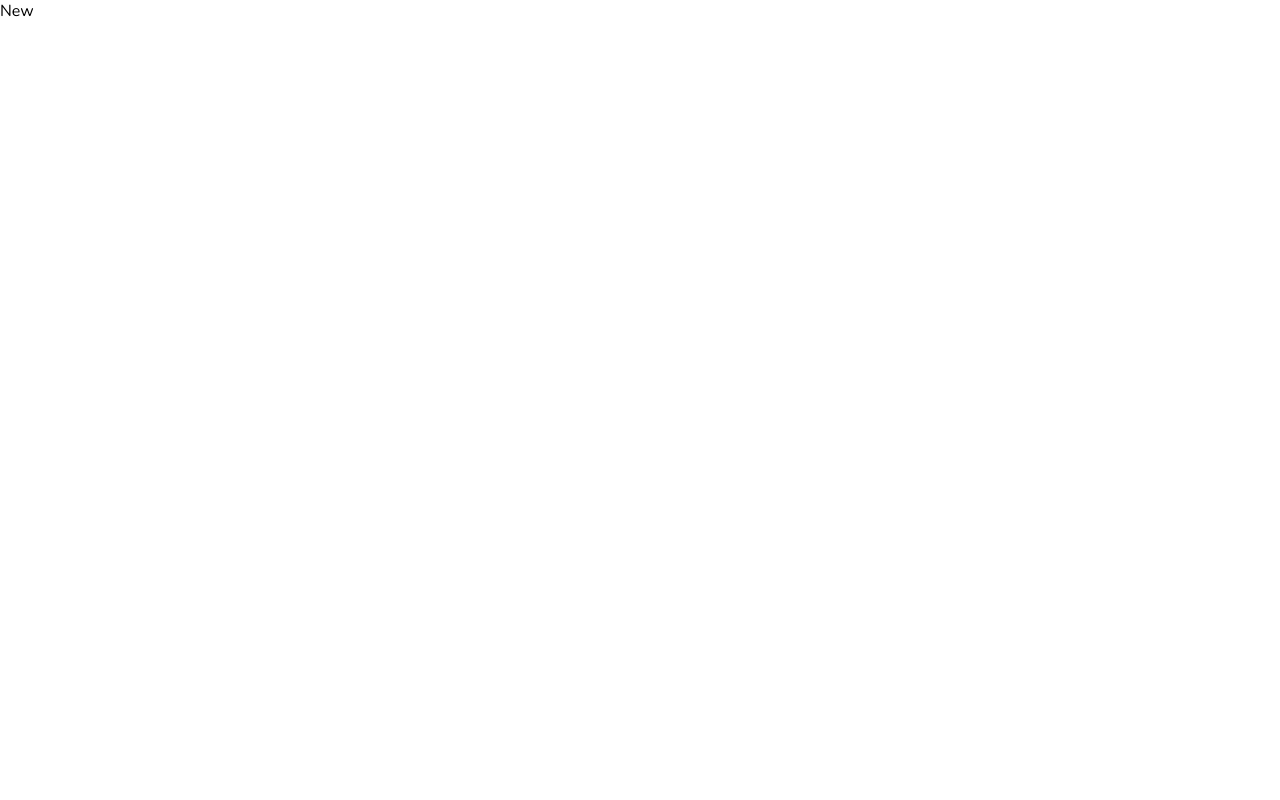
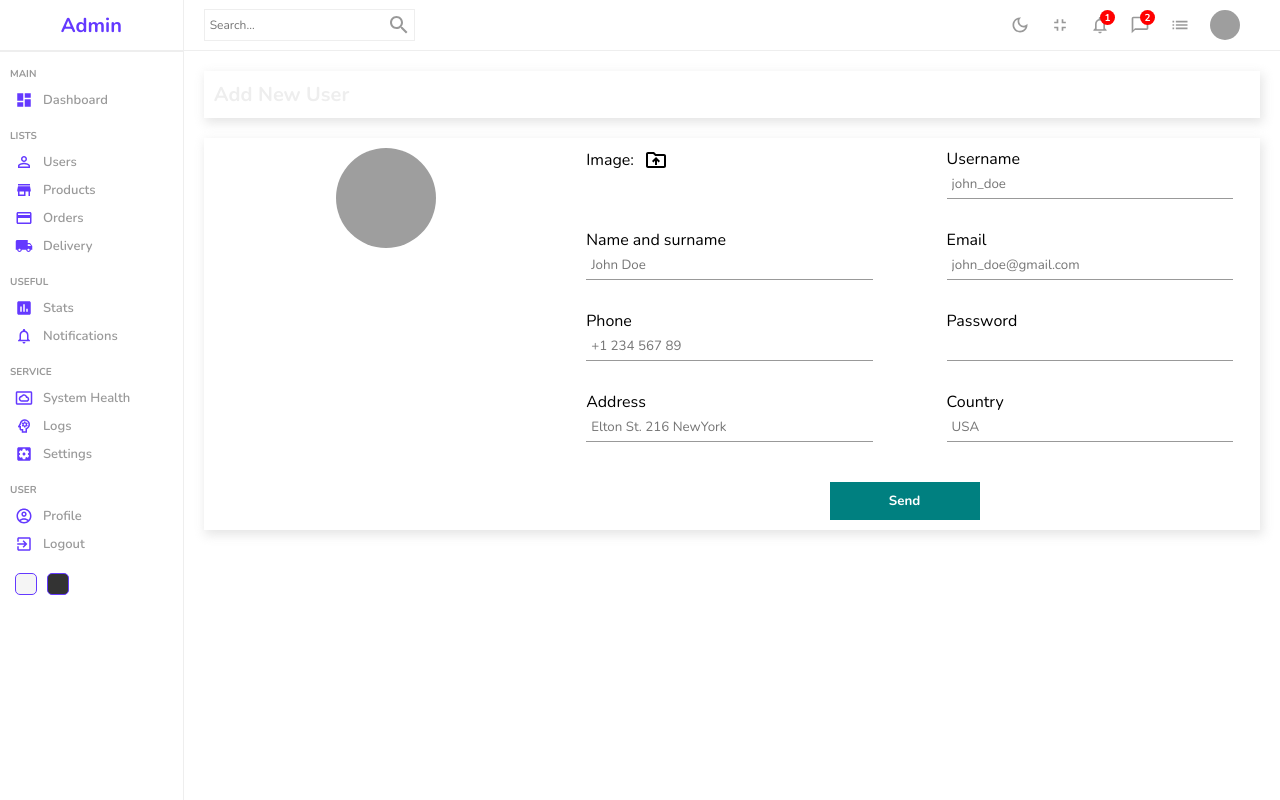
Before and after one commit to el-sherbini/Admin-Dashboard-App-React.js-Firebase, a React (Create React App) app: page /users/new in a window 1280 px wide. Built offline with nearby package versions, Linux system fonts and the light colour scheme; grey boxes are pictures that could not be loaded.

Commit message:
add new element page

```diff
--- a/src/App.js
+++ b/src/App.js
@@ -1,9 +1,9 @@
 import { BrowserRouter, Routes, Route } from "react-router-dom";
 import { Home, List, Login, New, Single } from "./pages";
+import { productInputs, userInputs } from "./formSource";
 
 function App() {
   return (
-    <div className="App">
     <BrowserRouter>
       <Routes>
         <Route path="/" element={<Home />} />
@@ -11,16 +11,21 @@
         <Route path="users">
           <Route index element={<List />} />
           <Route path=":userId" element={<Single />} />
-            <Route path="new" element={<New />} />
+          <Route
+            path="new"
+            element={<New inputs={userInputs} title="Add New User" />}
+          />
         </Route>
         <Route path="products">
           <Route index element={<List />} />
           <Route path=":productId" element={<Single />} />
-            <Route path="new" element={<New />} />
+          <Route
+            path="new"
+            element={<New inputs={productInputs} title="Add New Product" />}
+          />
         </Route>
       </Routes>
     </BrowserRouter>
-    </div>
   );
 }
 
--- a/src/MUI/icons.js
+++ b/src/MUI/icons.js
@@ -31,3 +31,6 @@
 export { default as MoreVertIcon } from "@mui/icons-material/MoreVert";
 export { default as KeyboardArrowDownIcon } from "@mui/icons-material/KeyboardArrowDown";
 export { default as KeyboardArrowUpOutlinedIcon } from "@mui/icons-material/KeyboardArrowUpOutlined";
+
+// New icons
+export { default as DriveFolderUploadOutlinedIcon } from "@mui/icons-material/DriveFolderUploadOutlined";
--- /dev/null
+++ b/src/formSource.js
@@ -0,0 +1,76 @@
+export const userInputs = [
+    {
+      id: 1,
+      label: "Username",
+      type: "text",
+      placeholder: "john_doe",
+    },
+    {
+      id: 2,
+      label: "Name and surname",
+      type: "text",
+      placeholder: "John Doe",
+    },
+    {
+      id: 3,
+      label: "Email",
+      type: "mail",
+      placeholder: "john_doe@gmail.com",
+    },
+    {
+      id: 4,
+      label: "Phone",
+      type: "text",
+      placeholder: "+1 234 567 89",
+    },
+    {
+      id: 5,
+      label: "Password",
+      type: "password",
+    },
+    {
+      id: 6,
+      label: "Address",
+      type: "text",
+      placeholder: "Elton St. 216 NewYork",
+    },
+    {
+      id: 7,
+      label: "Country",
+      type: "text",
+      placeholder: "USA",
+    },
+  ];
+
+  export const productInputs = [
+    {
+      id: 1,
+      label: "Title",
+      type: "text",
+      placeholder: "Apple Macbook Pro",
+    },
+    {
+      id: 2,
+      label: "Description",
+      type: "text",
+      placeholder: "Description",
+    },
+    {
+      id: 3,
+      label: "Category",
+      type: "text",
+      placeholder: "Computers",
+    },
+    {
+      id: 4,
+      label: "Price",
+      type: "text",
+      placeholder: "100",
+    },
+    {
+      id: 5,
+      label: "Stock",
+      type: "text",
+      placeholder: "in stock",
+    },
+  ];
--- a/src/pages/New/New.jsx
+++ b/src/pages/New/New.jsx
@@ -1,6 +1,60 @@
 import "./new.scss";
+import { Sidebar, Navbar } from "../../components";
+import { DriveFolderUploadOutlinedIcon } from "../../MUI/icons";
+import { useState } from "react";
 
-const New = () => {
-  return <div>New</div>;
+const New = ({ inputs, title }) => {
+  const [file, setFile] = useState("");
+
+  return (
+    <div className="new">
+      <Sidebar />
+      <div className="newContainer">
+        <Navbar />
+
+        <div className="top">
+          <h1>{title}</h1>
+        </div>
+
+        <div className="bottom">
+          <div className="left">
+            <img
+              src={
+                file
+                  ? URL.createObjectURL(file)
+                  : "https://icon-library.com/images/no-image-icon/no-image-icon-0.jpg"
+              }
+              alt=""
+            />
+          </div>
+
+          <div className="right">
+            <form>
+              <div className="formInput">
+                <label htmlFor="file">
+                  Image: <DriveFolderUploadOutlinedIcon className="icon" />
+                </label>
+                <input
+                  type="file"
+                  id="file"
+                  onChange={(e) => setFile(e.target.files[0])}
+                  style={{ display: "none" }}
+                />
+              </div>
+
+              {inputs.map((input) => (
+                <div className="formInput" key={input.id}>
+                  <label>{input.label}</label>
+                  <input type={input.type} placeholder={input.placeholder} />
+                </div>
+              ))}
+              <button>Send</button>
+            </form>
+          </div>
+        </div>
+      </div>
+    </div>
+  );
 };
+
 export default New;
--- a/src/pages/New/new.scss
+++ b/src/pages/New/new.scss
@@ -0,0 +1,79 @@
+@import "../../styles/main.scss";
+
+.new {
+  width: 100%;
+  display: flex;
+
+  .newContainer {
+    flex: 6;
+
+    .top,
+    .bottom {
+      -webkit-box-shadow: 2px 4px 10px 1px rgba(0, 0, 0, 0.47);
+      box-shadow: 2px 4px 10px 1px rgba(201, 201, 201, 0.47);
+      padding: 10px;
+      margin: 20px;
+      display: flex;
+
+      h1 {
+        color: $light-grey-color;
+        font-size: 20px;
+      }
+
+      .left {
+        flex: 1;
+        text-align: center;
+
+        img {
+          width: 100px;
+          height: 100px;
+          border-radius: 50%;
+          object-fit: cover;
+        }
+      }
+
+      .right {
+        flex: 2;
+
+        form {
+          display: flex;
+          flex-wrap: wrap;
+          gap: 30px;
+          justify-content: space-around;
+
+          .formInput {
+            width: 40%;
+
+            label {
+              display: flex;
+              align-items: center;
+              gap: 10px;
+
+              .icon {
+                cursor: pointer;
+              }
+            }
+
+            input {
+              width: 100%;
+              padding: 5px;
+              border: none;
+              border-bottom: 1px solid $grey-color;
+            }
+          }
+
+          button {
+            width: 150px;
+            padding: 10px;
+            border: none;
+            background-color: teal;
+            color: white;
+            font-weight: bold;
+            cursor: pointer;
+            margin-top: 10px;
+          }
+        }
+      }
+    }
+  }
+}
--- a/src/pages/Single/single.scss
+++ b/src/pages/Single/single.scss
@@ -1,3 +1,5 @@
+@import "../../styles/main.scss";
+
 .single {
   display: flex;
   width: 100%;
@@ -22,8 +24,8 @@
           right: 0;
           padding: 5px;
           font-size: 12px;
-          color: #7451f8;
-          background-color: #7551f818;
+          color: $primary-color;
+          background-color: $dark-grey-color;
           cursor: pointer;
           border-radius: 0px 0px 0px 5px;
         }
@@ -51,7 +53,7 @@
 
               .itemKey {
                 font-weight: bold;
-                color: gray;
+                color: $grey-color;
                 margin-right: 5px;
               }
 
@@ -77,7 +79,7 @@
 
     .title {
       font-size: 16px;
-      color: lightgray;
+      color: $light-grey-color;
       margin-bottom: 20px;
     }
   }
--- a/src/styles/main.scss
+++ b/src/styles/main.scss
@@ -2,5 +2,6 @@
 $secondary-color: #3e18c8;
 $grey-color: #999;
 $light-grey-color: #eee;
+$dark-grey-color: #333;
 $white-color: #fff;
 $hover-color: #ece8ff;
```
Lines whose indentation alone changed are shown as unchanged.
